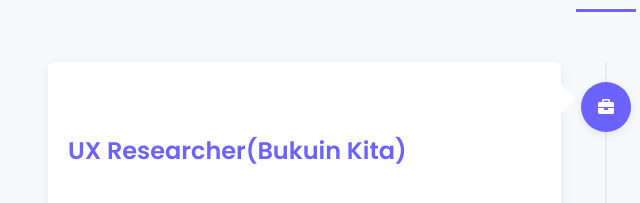
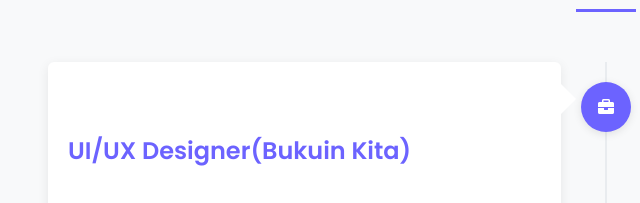
Before and after one commit to yuliagitaps77/Web-Personal-Gita, a plain HTML site: page index.html in a window 1280 px wide. Shown: the part 3460-3663 px from the top of the page, 34-674 px from the left. Drawn offline with nearby package versions, Linux system fonts and the light colour scheme; a script that the page names is missing.

Commit message:
Update index.html

```diff
--- a/index.html
+++ b/index.html
@@ -252,7 +252,7 @@
                     <div class="timeline-badge"><i class="fas fa-briefcase"></i></div>
                     <div class="timeline-panel">
                         <div class="timeline-heading">
-                            <h4>UX Researcher(Bukuin Kita)</h4>
+                            <h4>UI/UX Designer(Bukuin Kita)</h4>
                             <h5>Politeknik Negeri Jember-(PBL)</h5>
                             <p><small class="text-muted"><i class="fas fa-calendar-alt"></i> Agustus - November
                                     2023</small></p>
```
